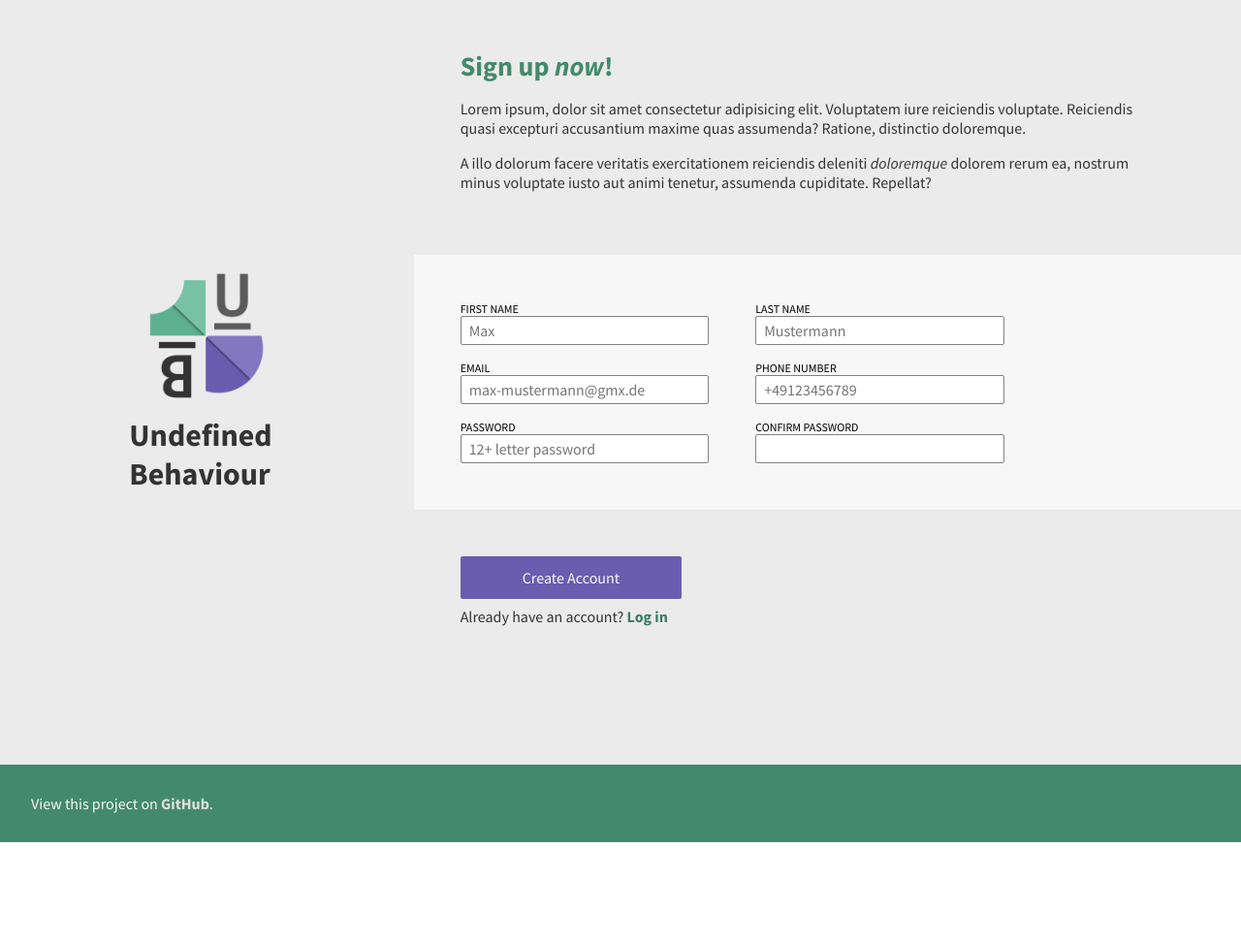
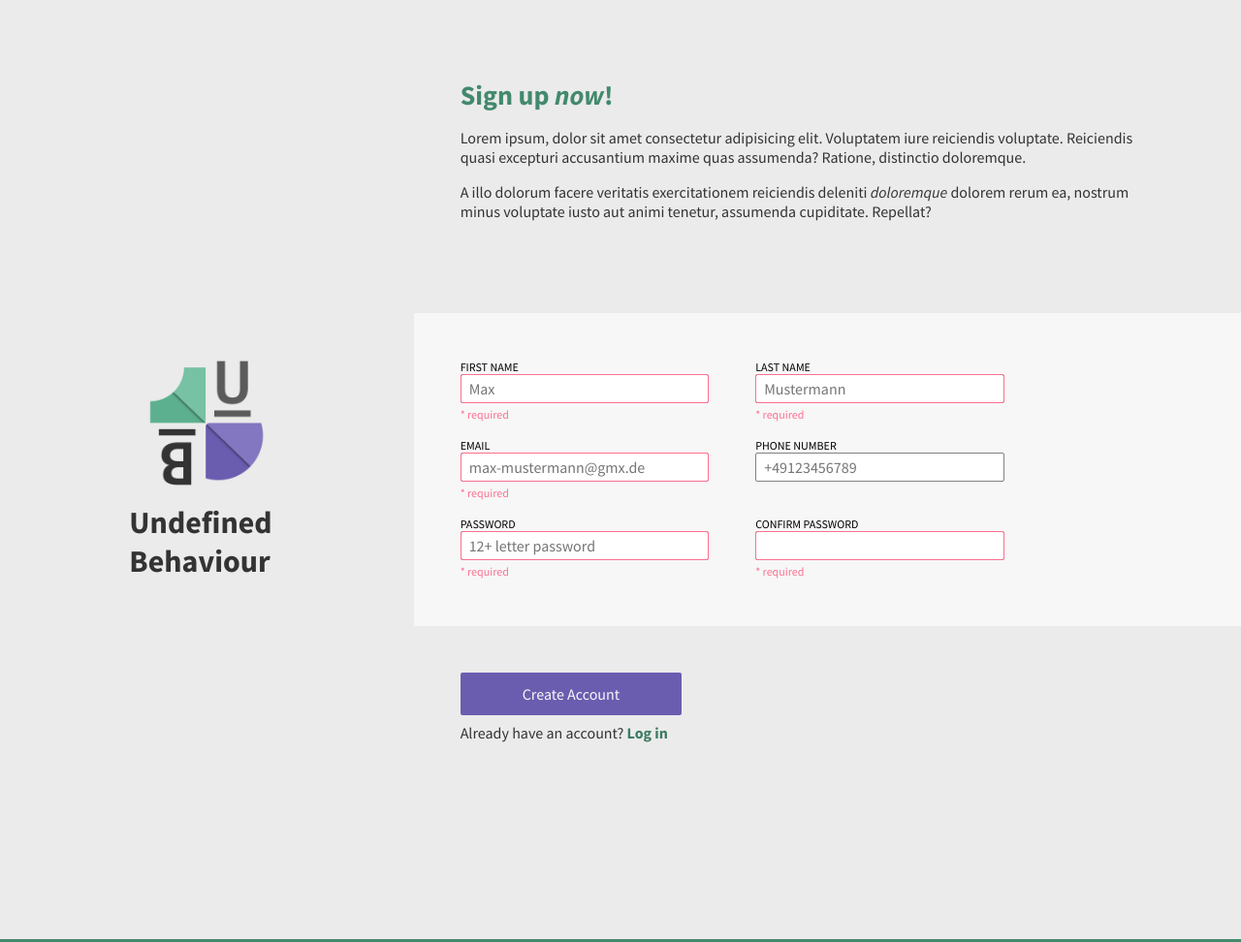
Before and after one commit to jctemp/sign-up-page, a plain HTML site: page index.html in a window 1280 px wide. Shown: the top 972 px of the page at 97% size. Before the commit the page ends 869 px from the top, so only its background shows below. Drawn offline with Linux system fonts and the light colour scheme.

Commit message:
Add styling for required

```diff
--- a/index.html
+++ b/index.html
@@ -28,7 +28,8 @@
                         Reiciendis quasi excepturi accusantium maxime quas assumenda? Ratione, distinctio doloremque.
                     </p>
                     <p>
-                        A illo dolorum facere veritatis exercitationem reiciendis deleniti <em>doloremque</em> dolorem rerum ea,
+                        A illo dolorum facere veritatis exercitationem reiciendis deleniti <em>doloremque</em> dolorem
+                        rerum ea,
                         nostrum minus voluptate iusto aut animi tenetur, assumenda cupiditate. Repellat?
                     </p>
                 </div>
@@ -36,30 +37,36 @@
 
             <section class="mid">
                 <div class="wrapper">
+                    <!-- <legend>Let's start!</legend> -->
                     <div class="item">
                         <label for="first_name">first name</label>
-                        <input type="text" name="first_name" id="first_name" placeholder="Max">
+                        <input type="text" name="first_name" id="first_name" placeholder="Max" required>
                     </div>
 
                     <div class="item">
                         <label for="last_name">last name</label>
-                        <input type="text" name="last_name" id="last_name" placeholder="Mustermann">
+                        <input type="text" name="last_name" id="last_name" placeholder="Mustermann" required>
                     </div>
                     <div class="item">
                         <label for="email">email</label>
-                        <input type="email" name="email" id="email" placeholder="max-mustermann@gmx.de">
+                        <input type="email" name="email" id="email" placeholder="max-mustermann@gmx.de" required>
                     </div>
                     <div class="item">
                         <label for="phone_number">phone number</label>
-                        <input type="tel" name="phone_number" id="phone_number" placeholder="+49123456789" pattern="\+[0-9][0-9][0-9]+">
+                        <input type="tel" name="phone_number" id="phone_number" placeholder="+49123456789"
+                            pattern="\+[0-9][0-9][0-9]+">
                     </div>
                     <div class="item">
                         <label for="password">password</label>
-                        <input type="password" name="password" id="password" placeholder="12+ letter password" minlength="12" pattern="[a-zA-Z0-9]+">
+                        <input type="password" name="password" id="password" placeholder="12+ letter password"
+                            minlength="12" pattern="[a-zA-Z0-9]+" required>
+                        <span id="message_password"></span>
                     </div>
                     <div class="item">
                         <label for="confirm_password">confirm password</label>
-                        <input type="password" name="confirm_password" id="confirm_password" minlength="12" pattern="[a-zA-Z0-9]+">
+                        <input type="password" name="confirm_password" id="confirm_password" minlength="12"
+                            pattern="[a-zA-Z0-9]+" required>
+                        <span id="message_confirm_password"></span>
                     </div>
                 </div>
             </section>
--- a/style.css
+++ b/style.css
@@ -22,7 +22,7 @@
     --section: 1.75rem;
     --subsection: 1.5rem;
     --text: 1rem;
-    --subtext: .5rem;
+    --subtext: .75rem;
 
     /* default 16 * 50 = 800 */
     --max-width: 50rem;
@@ -137,12 +137,19 @@ label {
 }
 
 input {
+    display: block;
     padding: calc(.25 * var(--text)) calc(.5 * var(--text));
     min-width: 30ch;
 
     font-size: var(--text);
     border: 1px solid var(--input-default);
     border-radius: 2px;
+}
+
+.item:has(input:required:invalid)::after {
+    font-size: var(--subtext);
+    content: " * required";
+    color: var(--input-error);
 }
 
 input:active,
@@ -167,6 +174,12 @@ button {
     font-size: var(--text);
     border-style: none;
     border-radius: 2px;
+}
+
+button:disabled,
+button:hover:disabled,
+button:active:disabled {
+    filter: saturate(.1);
 }
 
 a {
```
